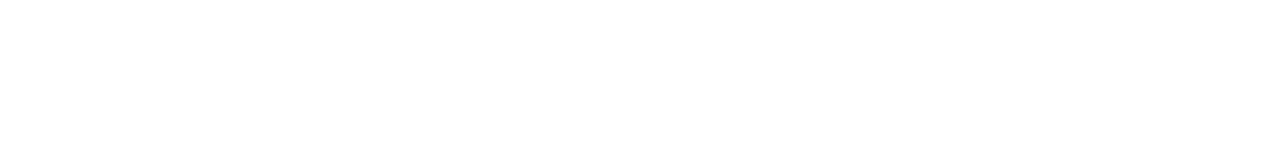
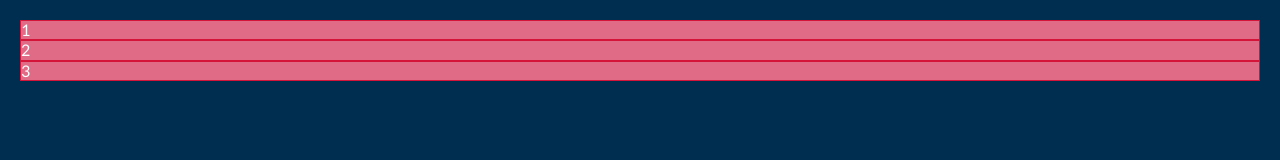
Before and after one commit to galactic3333/curso-grid-css-marzo-2018, a plain HTML site: page index.html in a window 1280 px wide. Drawn offline with nearby package versions, Linux system fonts and the light colour scheme.

Commit message:
Agregar archivos mínimos para ejercicios

```diff
--- a/index.html
+++ b/index.html
@@ -4,8 +4,16 @@
     <meta charset="UTF-8">
     <title>Curso CSS Grid</title>
     <link rel="stylesheet" href="https://cdnjs.cloudflare.com/ajax/libs/normalize/8.0.0/normalize.min.css">
+    <link rel="stylesheet" href="src/css/base.css">
+    <link href="https://fonts.googleapis.com/css?family=Lato" rel="stylesheet">
 </head>
 <body>
 
+    <div class="container">
+        <div class="element">1</div>
+        <div class="element">2</div>
+        <div class="element">3</div>
+    </div>
+
 </body>
 </html>
--- a/src/css/base.css
+++ b/src/css/base.css
@@ -0,0 +1,11 @@
+body {
+    background-color: #002e51;
+    padding: 20px;
+    color: white;
+    font-family: 'Lato', sans-serif;
+}
+
+.element {
+    background-color: #df6b86;
+    border: solid 1px #d5143a;
+}
```
